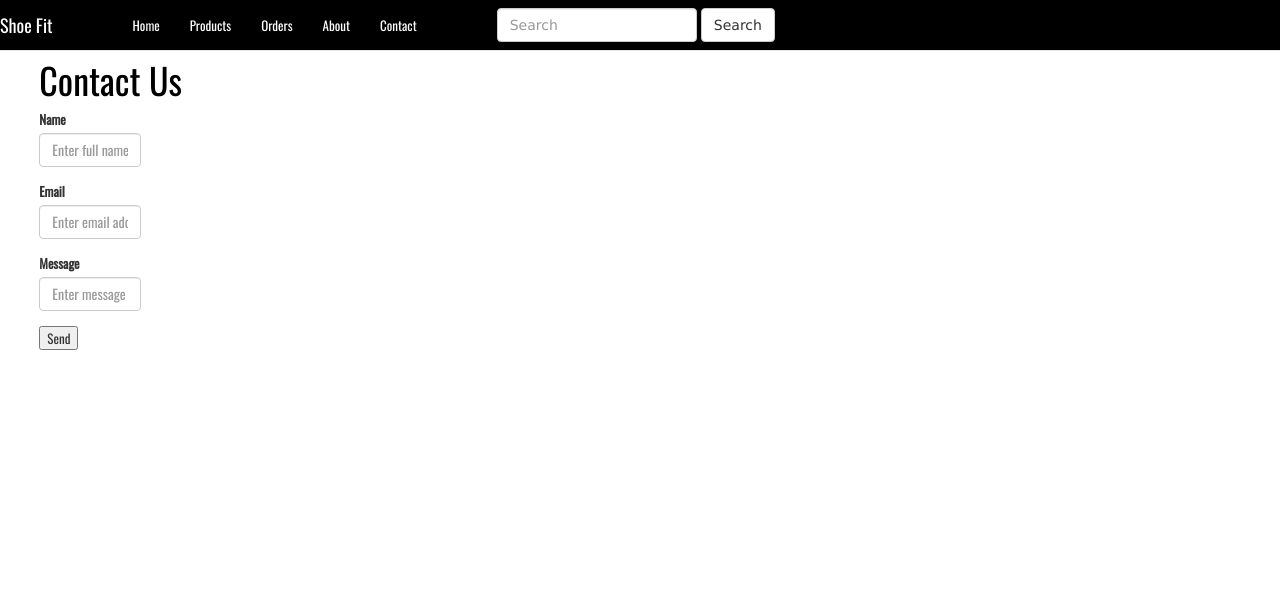
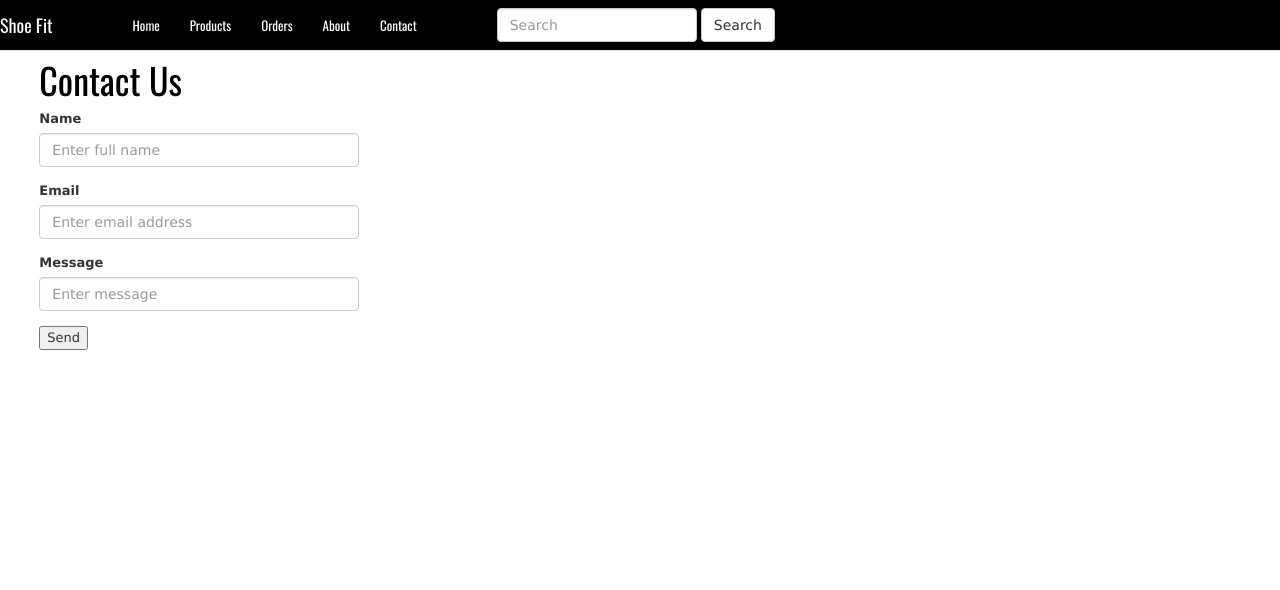
Before and after one commit to takumab/shoefit, a Rails app: page /static_pages/contact in a window 1280 px wide; the page is wider, and only the part inside the window is pictured. Shown: the top 590 px of that part. Run offline with Rails 7, Linux system fonts and the light colour scheme; style sheets or scripts are compiled from the project's sources; some libraries are stand-ins or nearby versions.

Commit message:
Change contact form's column size

```diff
--- a/app/views/static_pages/contact.html.erb
+++ b/app/views/static_pages/contact.html.erb
@@ -1,7 +1,7 @@
 
 <%= form_tag("/static_pages/thank_you") do %>
 <div class="row">
-	<div class="col-md-4" id="c-form">
+	<div class="col-md-12" id="c-form">
 		<h1 style="font-family: Oswald, sans-serif;">Contact Us</h1>
 		<div class="form-group">
 		<%= label_tag :name, "Name" %>
```
